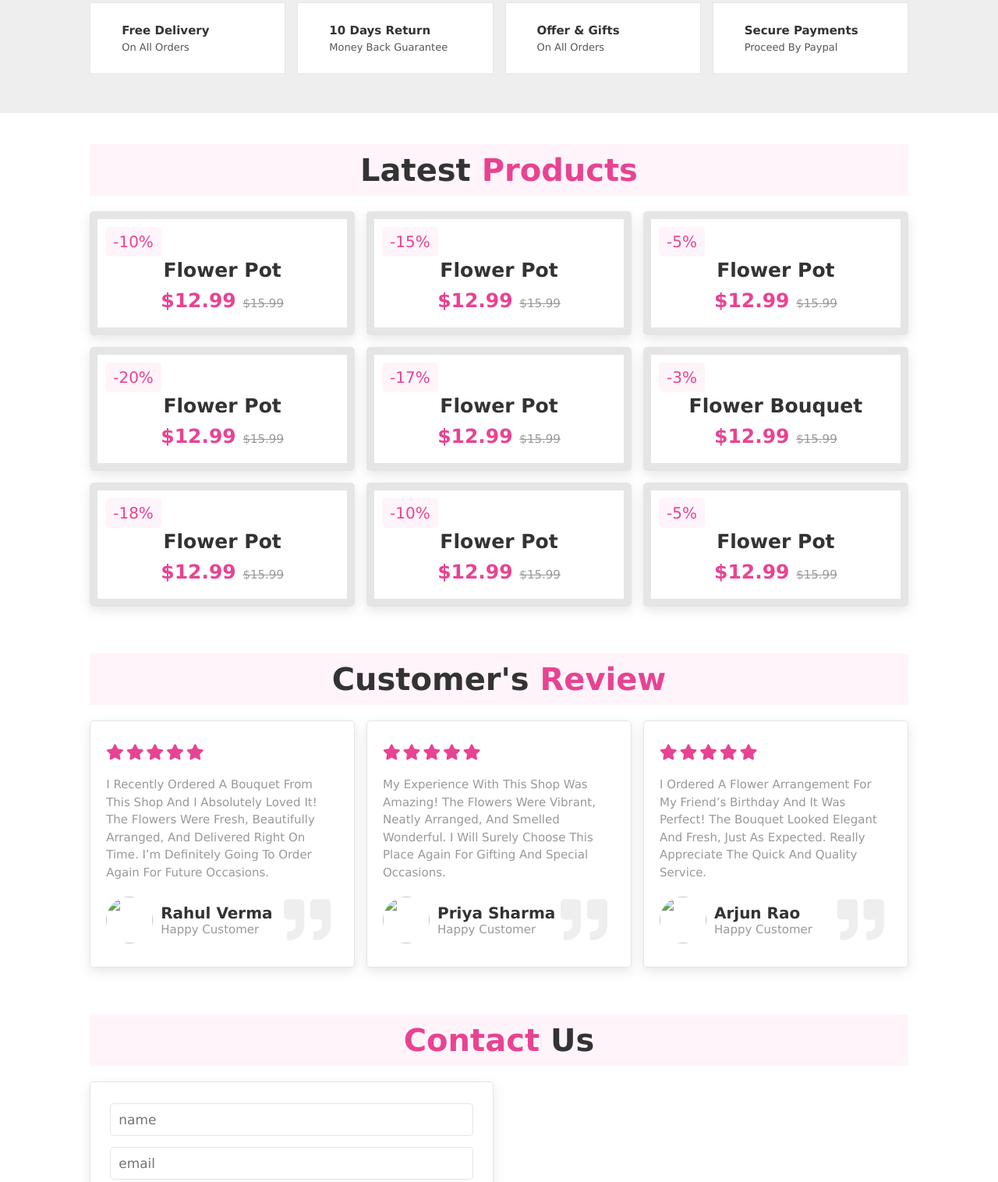
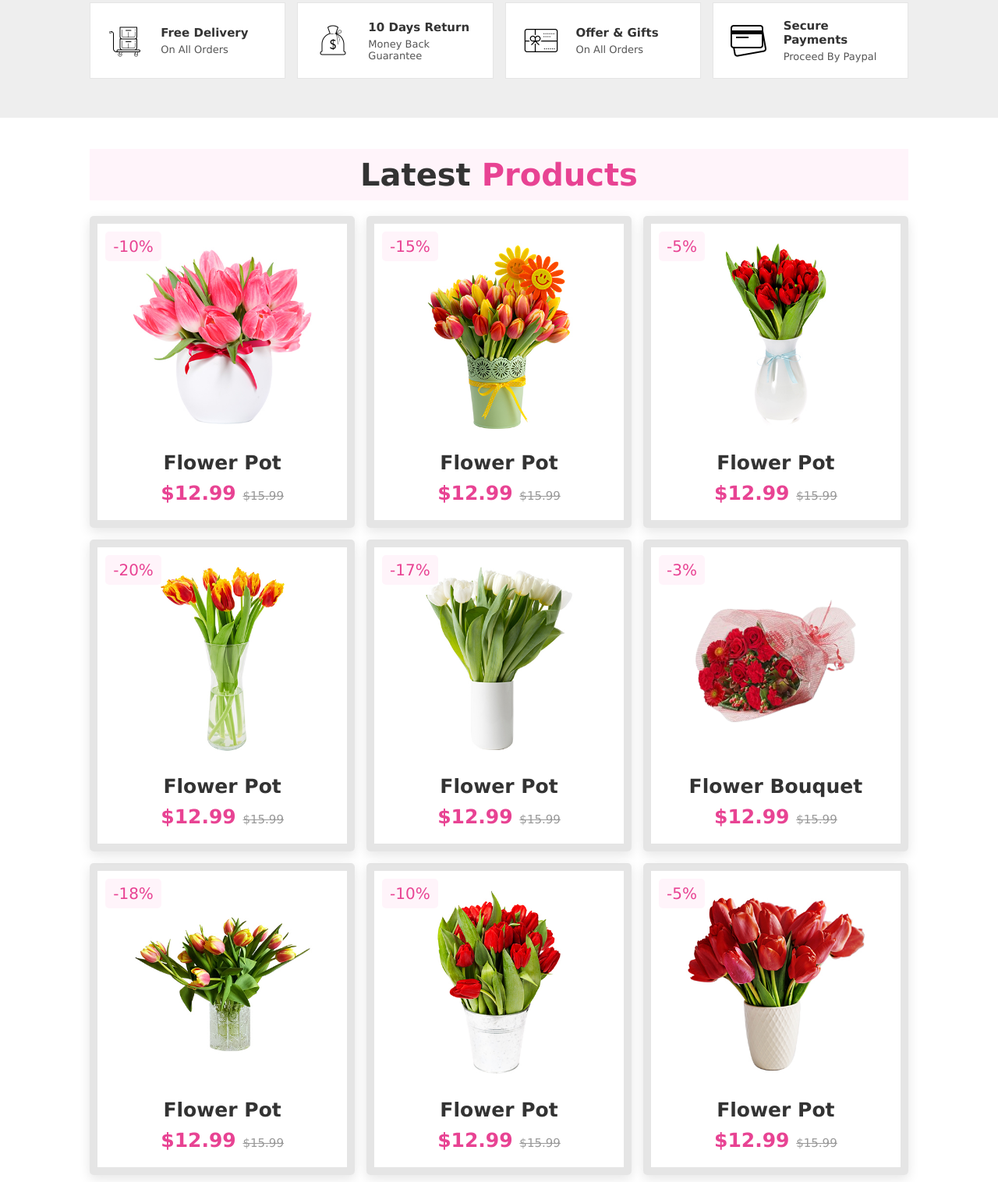
Before and after one commit to VENUBABU8978/Bloomly-Website, a plain HTML site: page index.html in a window 1280 px wide. Shown: the part 1391-2907 px from the top of the page at 78% size. Drawn offline with Linux system fonts and the light colour scheme.

Commit message:
Update index.html

```diff
--- a/index.html
+++ b/index.html
@@ -59,7 +59,7 @@
    <div class="row">
 
     <div class="video-container">
-        <video src="images/about-vid.mp4" loop autoplay muted></video>
+        <video src="assets/images/about-vid.mp4" loop autoplay muted></video>
         <h3>best flower sellers</h3>
     </div>
 
@@ -89,7 +89,7 @@
 <section class="icons-container">
 
     <div class="icons">
-        <img src="images/icons-1.png" alt="">
+        <img src="assets/images/icons-1.png" alt="">
         <div class="info">
             <h3>free delivery</h3>
             <span>on all orders</span>
@@ -97,7 +97,7 @@
     </div>
 
     <div class="icons">
-        <img src="images/icons-2.png" alt="">
+        <img src="assets/images/icons-2.png" alt="">
         <div class="info">
             <h3>10 days return</h3>
             <span>money back guarantee</span>
@@ -105,7 +105,7 @@
     </div>
 
     <div class="icons">
-        <img src="images/icons-3.png" alt="">
+        <img src="assets/images/icons-3.png" alt="">
         <div class="info">
             <h3>offer & gifts</h3>
             <span>on all orders</span>
@@ -113,7 +113,7 @@
     </div>
 
     <div class="icons">
-        <img src="images/icons-4.png" alt="">
+        <img src="assets/images/icons-4.png" alt="">
         <div class="info">
             <h3>secure payments</h3>
             <span>proceed by paypal</span>
@@ -134,7 +134,7 @@
         <div class="box">
             <span class="discount">-10%</span>
             <div class="image">
-                <img src="images/img-1.jpg" alt="">
+                <img src="assets/images/img-1.jpg" alt="">
                 <div class="icons">
                     <a href="#" class="fas fa-heart"></a>
                     <a href="#" class="cart-btn">add to cart</a>
@@ -150,7 +150,7 @@
         <div class="box">
             <span class="discount">-15%</span>
             <div class="image">
-                <img src="images/img-2.jpg" alt="">
+                <img src="assets/images/img-2.jpg" alt="">
                 <div class="icons">
                     <a href="#" class="fas fa-heart"></a>
                     <a href="#" class="cart-btn">add to cart</a>
@@ -166,7 +166,7 @@
         <div class="box">
             <span class="discount">-5%</span>
             <div class="image">
-                <img src="images/img-3.jpg" alt="">
+                <img src="assets/images/img-3.jpg" alt="">
                 <div class="icons">
                     <a href="#" class="fas fa-heart"></a>
                     <a href="#" class="cart-btn">add to cart</a>
@@ -182,7 +182,7 @@
         <div class="box">
             <span class="discount">-20%</span>
             <div class="image">
-                <img src="images/img-4.jpg" alt="">
+                <img src="assets/images/img-4.jpg" alt="">
                 <div class="icons">
                     <a href="#" class="fas fa-heart"></a>
                     <a href="#" class="cart-btn">add to cart</a>
@@ -198,7 +198,7 @@
         <div class="box">
             <span class="discount">-17%</span>
             <div class="image">
-                <img src="images/img-5.jpg" alt="">
+                <img src="assets/images/img-5.jpg" alt="">
                 <div class="icons">
                     <a href="#" class="fas fa-heart"></a>
                     <a href="#" class="cart-btn">add to cart</a>
@@ -214,7 +214,7 @@
         <div class="box">
             <span class="discount">-3%</span>
             <div class="image">
-                <img src="images/img-6.png" alt="">
+                <img src="assets/images/img-6.png" alt="">
                 <div class="icons">
                     <a href="#" class="fas fa-heart"></a>
                     <a href="#" class="cart-btn">add to cart</a>
@@ -230,7 +230,7 @@
         <div class="box">
             <span class="discount">-18%</span>
             <div class="image">
-                <img src="images/img-7.jpg" alt="">
+                <img src="assets/images/img-7.jpg" alt="">
                 <div class="icons">
                     <a href="#" class="fas fa-heart"></a>
                     <a href="#" class="cart-btn">add to cart</a>
@@ -246,7 +246,7 @@
         <div class="box">
             <span class="discount">-10%</span>
             <div class="image">
-                <img src="images/img-8.jpg" alt="">
+                <img src="assets/images/img-8.jpg" alt="">
                 <div class="icons">
                     <a href="#" class="fas fa-heart"></a>
                     <a href="#" class="cart-btn">add to cart</a>
@@ -262,7 +262,7 @@
         <div class="box">
             <span class="discount">-5%</span>
             <div class="image">
-                <img src="images/img-9.jpg" alt="">
+                <img src="assets/images/img-9.jpg" alt="">
                 <div class="icons">
                     <a href="#" class="fas fa-heart"></a>
                     <a href="#" class="cart-btn">add to cart</a>
@@ -280,8 +280,6 @@
 </section>
 
 <!--products section ends-->
-
-
 
 <!--review section starts-->
 
@@ -302,7 +300,7 @@
             The flowers were fresh, beautifully arranged, and delivered right on time.
             I’m definitely going to order again for future occasions.</p>
             <div class="user">
-                <img src="images/pic-1.png" alt="">
+                <img src="assets/images/pic-1.png" alt="">
                 <div class="user-info">
                     <h3>Rahul Verma</h3>
                     <span>happy customer</span>
@@ -323,7 +321,7 @@
 The flowers were vibrant, neatly arranged, and smelled wonderful.
 I will surely choose this place again for gifting and special occasions.</p>
             <div class="user">
-                <img src="images/pic-2.jpg" alt="">
+                <img src="assets/images/pic-2.jpg" alt="">
                 <div class="user-info">
                     <h3>Priya Sharma</h3>
                     <span>happy customer</span>
@@ -344,7 +342,7 @@ I will surely choose this place again for gifting and special occasions.</p>
 The bouquet looked elegant and fresh, just as expected.
 Really appreciate the quick and quality service.</p>
             <div class="user">
-                <img src="images/pic-3.png" alt="">
+                <img src="assets/images/pic-3.png" alt="">
                 <div class="user-info">
                     <h3>Arjun Rao</h3>
                     <span>happy customer</span>
@@ -373,7 +371,7 @@ Really appreciate the quick and quality service.</p>
         </form>
 
         <div class="image">
-            <img src="images/contact-img.jpg" alt="">
+            <img src="assets/images/contact-img.jpg" alt="">
         </div>
     </div>
 
@@ -413,7 +411,7 @@ Really appreciate the quick and quality service.</p>
             <a href="#">+123-456-7890</a>
             <a href="#">example@gmail.com</a>
             <a href="#">mumbai, india - 400104 </a>
-            <img src="images/payment.png" alt="">
+            <img src="assets/images/payment.png" alt="">
         </div>
 
         </div>
@@ -423,13 +421,5 @@ Really appreciate the quick and quality service.</p>
 </section>
 <!--footer section starts-->
 
-
-
-
-
-
-
 </body>
-
-
 </html>
```
